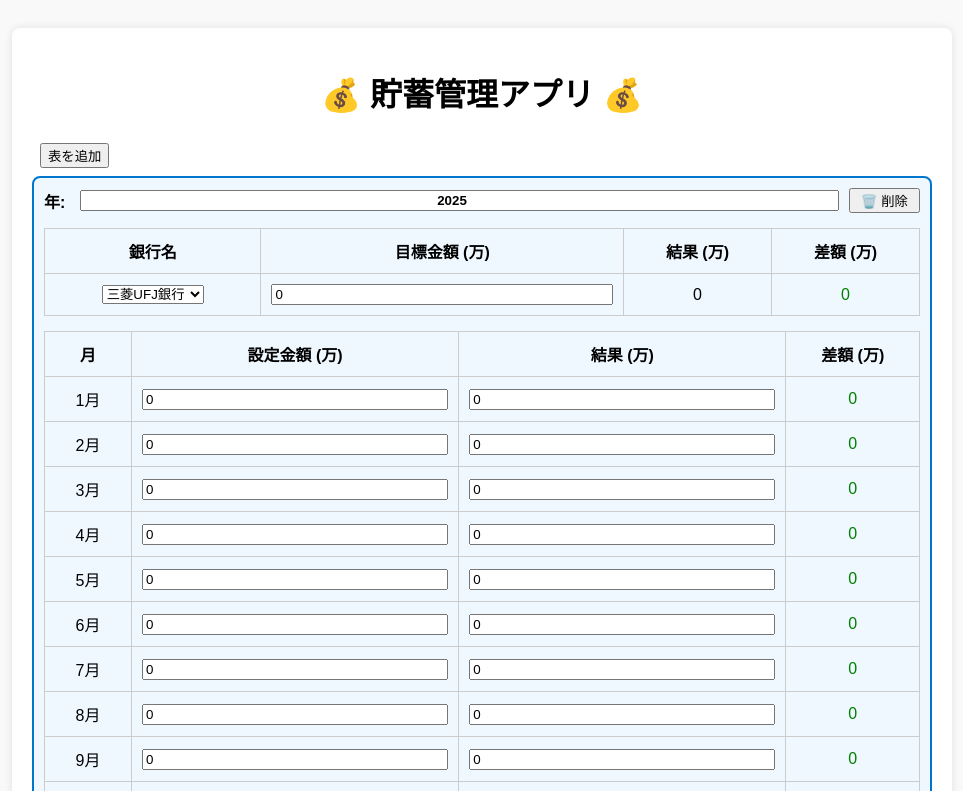
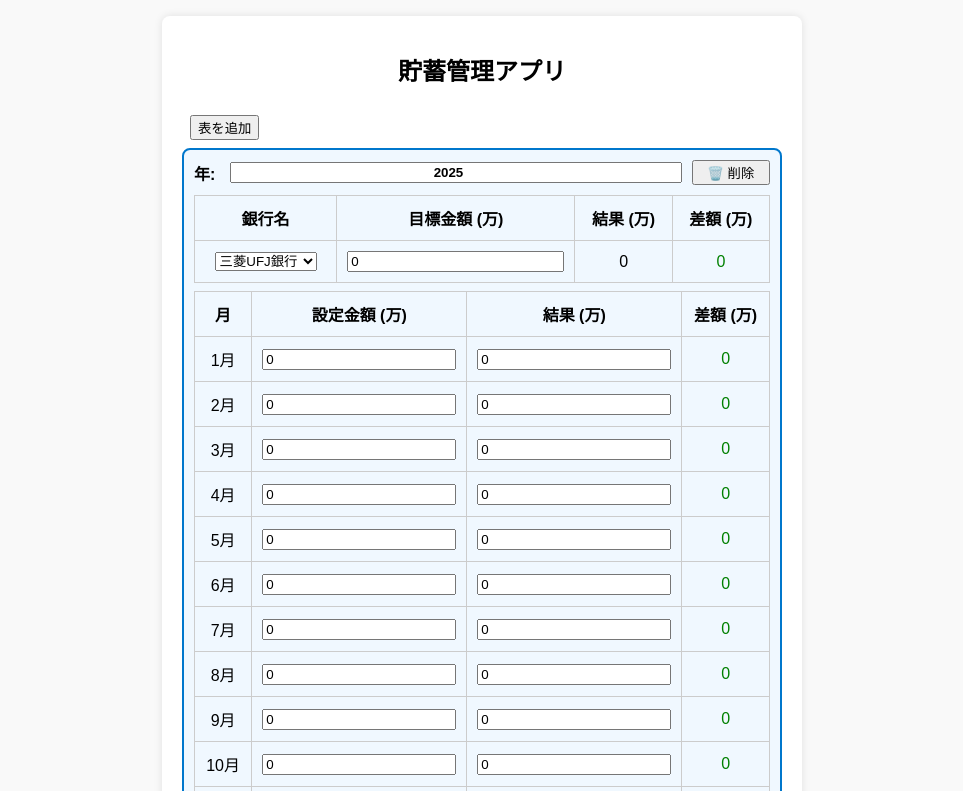
Before and after one commit to tig56/Save-Money, a plain HTML site: page child.html in a window 1280 px wide. Both pictures are taken after a click on the button "表を追加". Shown: the top 791 px of the page, without its empty margins (158-1121 px from the left). Drawn offline with Linux system fonts and the light colour scheme.

Commit message:
Add files via upload

```diff
--- a/child.html
+++ b/child.html
@@ -8,7 +8,7 @@
 </head>
 <body>
   <div class="container">
-    <h1>💰 貯蓄管理アプリ 💰</h1>
+    <h1>貯蓄管理アプリ</h1>
     <button id="addTableBtn">表を追加</button>
 
     <div id="tablesContainer"></div>
--- a/style.css
+++ b/style.css
@@ -1,11 +1,11 @@
 body {
     font-family: sans-serif;
-    padding: 20px;
+    padding: 8px;
     background: #f9f9f9;
   }
 
   .container {
-    max-width: 900px;
+    max-width: 600px;
     margin: auto;
     background: #fff;
     padding: 20px;
@@ -14,14 +14,18 @@ body {
   }
 
   h1 {
+    font-size: 24px;
     text-align: center;
     margin-bottom: 20px;
   }
 
   .menu-items {
+    margin-top: 40px;
     display: flex;
+    flex-direction: column;
+    align-items: center;
     justify-content: center;
-    gap: 40px;
+    gap: 32px;
   }
 
   .menu-item {
@@ -50,7 +54,8 @@ body {
   table {
     width: 100%;
     border-collapse: collapse;
-    margin: 15px 0;
+    margin: 8px 0;
+    overflow-x: auto;
   }
 
   th, td {
@@ -62,12 +67,13 @@ body {
   input[type="number"] {
     width: 100%;
     box-sizing: border-box;
+    min-width: 60px;
   }
 
   .savings-table {
     border: 2px solid #0077cc;
     padding: 10px;
-    margin-bottom: 20px;
+    margin: 0 auto 20px;
     border-radius: 8px;
     background: #f0f8ff;
   }
@@ -89,7 +95,7 @@ body {
     gap: 10px;
   }
   .deleteTableBtn {
-    width: 80px;
+    width: 96px;
   }
 
   /* ② 資産管理アプリ 用 CSS */
@@ -98,3 +104,7 @@ body {
     padding: 2px 4px;
     margin-bottom: 10px;
   }
+
+  #assetTable {
+    margin: 0 auto;
+  }
```
